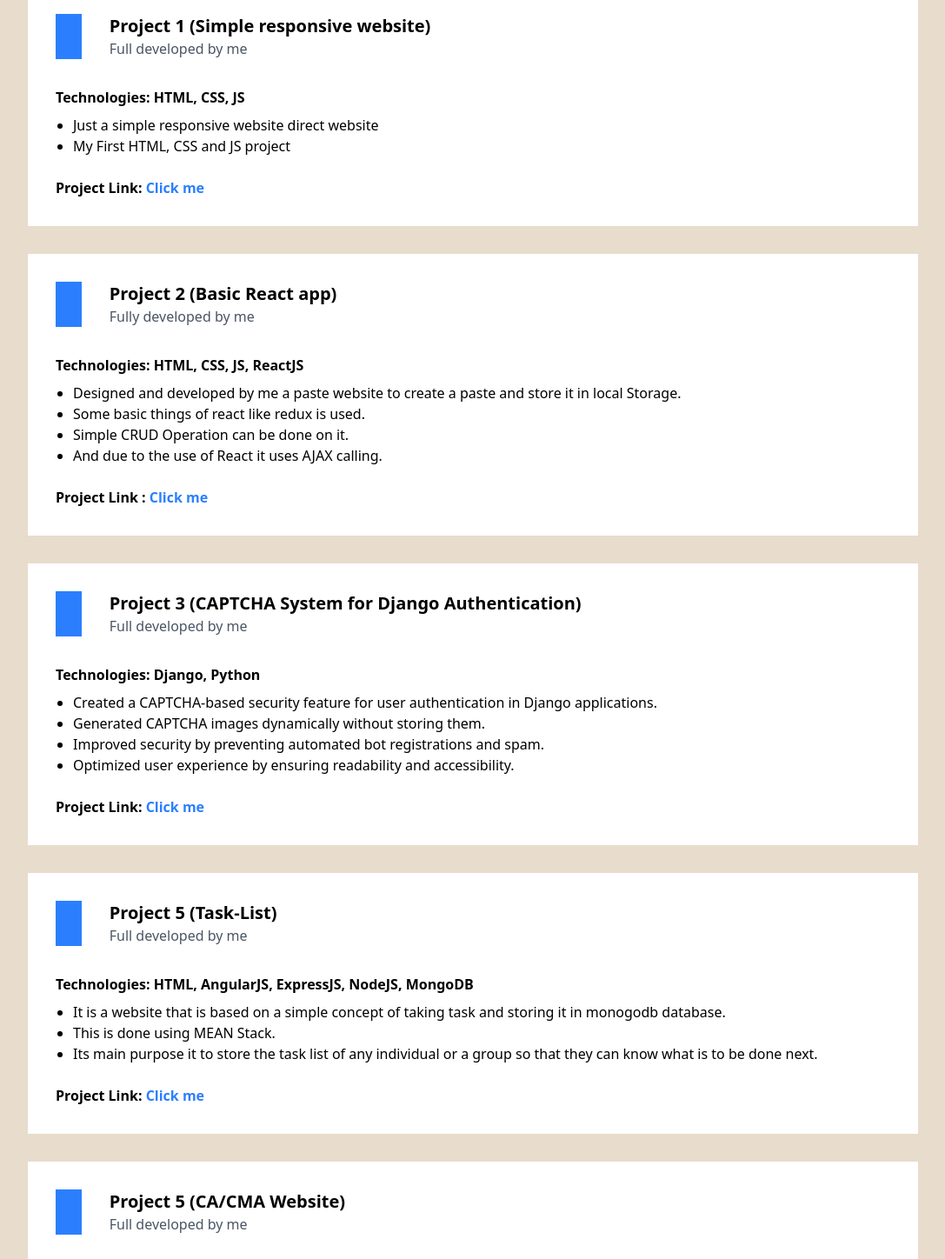
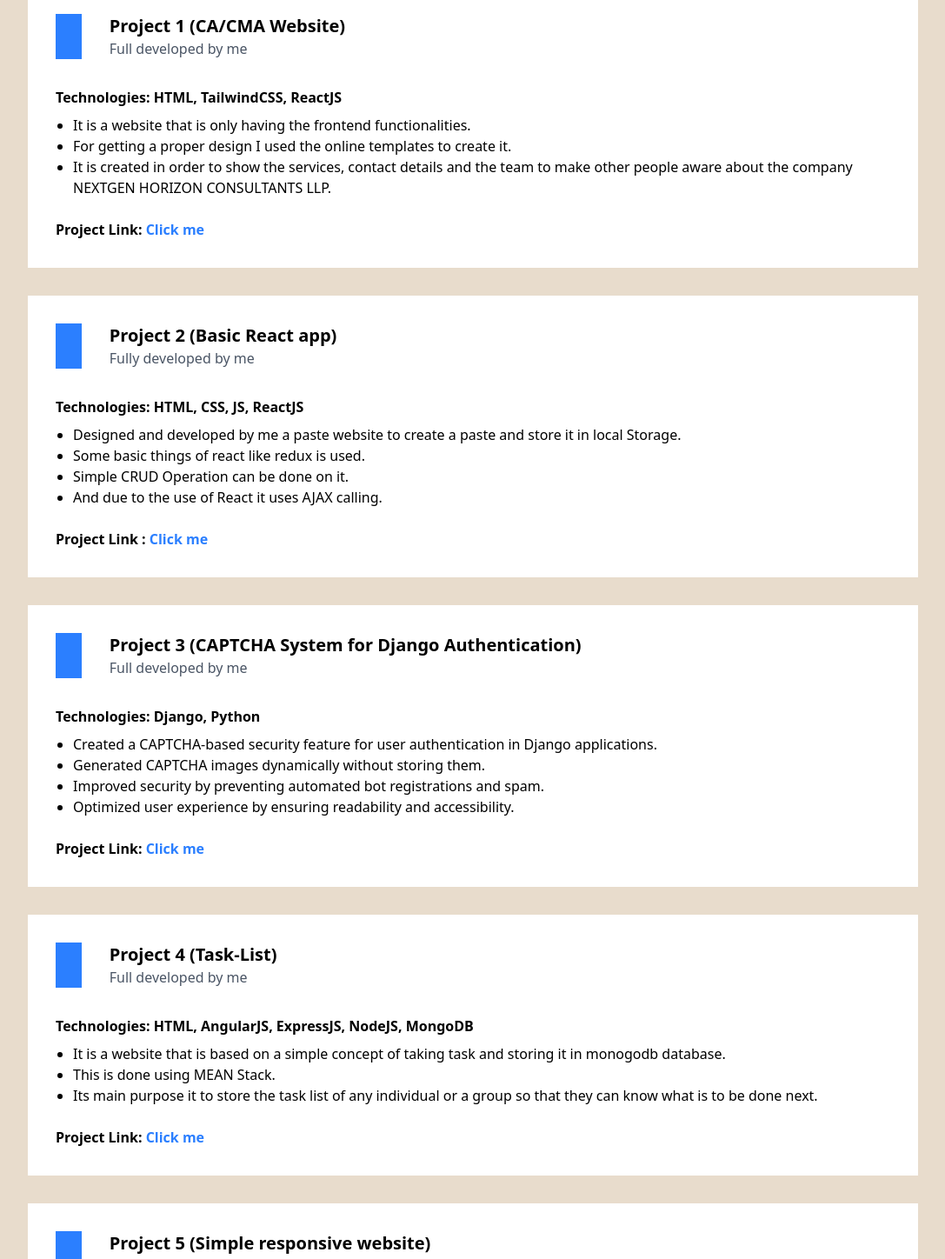
Before and after one commit to KushMody/MyPortfolio, a React (Vite) app: page /projects in a window 1280 px wide. Shown: the part 300-1748 px from the top of the page at 87% size, without its empty margins (96-1183 px from the left). Built offline with nearby package versions, Linux system fonts and the light colour scheme.

Commit message:
Updated Project component

```diff
--- a/src/components/Projects.jsx
+++ b/src/components/Projects.jsx
@@ -20,27 +20,28 @@ const Projects = () => {
                 </div>
 
                 {/* Project 1 */}
-                <div className="w-full bg-white flex flex-row">
+                <div className="w-full bg-white flex flex-row lg:flex-col">
                     <div className="lg:w-full flex flex-col gap-8">
                         <div className="flex gap-8 mt-8 ml-8">
                             <div className="w-[3%] bg-blue-500"></div>
                             <div className="flex flex-col">
-                                <h3 className="text-xl font-semibold">Project 1 (Simple responsive website)</h3>
+                                <h3 className="text-xl font-semibold">Project 1 (CA/CMA Website)</h3>
                                 <p className="text-gray-600">Full developed by me</p>
                             </div>
                         </div>
                         <div className="mx-8 mb-8">
-                            <h4 className="font-semibold">Technologies: HTML, CSS, JS</h4>
+                            <h4 className="font-semibold">Technologies: HTML, TailwindCSS, ReactJS</h4>
                             <ul className="list-disc ml-5 mt-2">
-                                <li>Just a simple responsive website direct website</li>
-                                <li>My First HTML, CSS and JS project</li>
+                                <li>It is a website that is only having the frontend functionalities.</li>
+                                <li>For getting a proper design I used the online templates to create it.</li>
+                                <li>It is created in order to show the services, contact details and the team to make other people aware about the company NEXTGEN HORIZON CONSULTANTS LLP.</li>
                             </ul>
                             <br />
-                            <p className='font-semibold'>Project Link: <a href="https://github.com/KushMody/STUDYSYNC"
-                            target='_blank' className='text-blue-500'>Click me</a></p>
+                            <p className='font-semibold'>Project Link:<a href="https://next-gen-horizon.vercel.app/#/" target='_blank' className='text-blue-500'> Click me </a></p>
                         </div>
                     </div>
                 </div>
+
 
                 {/* Project 2 */}
                 <div className="w-full bg-white flex flex-row lg:flex-col">
@@ -99,7 +100,7 @@ const Projects = () => {
                         <div className="flex gap-8 mt-8 ml-8">
                             <div className="w-[3%] bg-blue-500"></div>
                             <div className="flex flex-col">
-                                <h3 className="text-xl font-semibold">Project 5 (Task-List)</h3>
+                                <h3 className="text-xl font-semibold">Project 4 (Task-List)</h3>
                                 <p className="text-gray-600">Full developed by me</p>
                             </div>
                         </div>
@@ -116,25 +117,25 @@ const Projects = () => {
                     </div>
                 </div>
 
-                {/* Project */}
-                <div className="w-full bg-white flex flex-row lg:flex-col">
+                {/* Project 5*/}
+                <div className="w-full bg-white flex flex-row">
                     <div className="lg:w-full flex flex-col gap-8">
                         <div className="flex gap-8 mt-8 ml-8">
                             <div className="w-[3%] bg-blue-500"></div>
                             <div className="flex flex-col">
-                                <h3 className="text-xl font-semibold">Project 5 (CA/CMA Website)</h3>
+                                <h3 className="text-xl font-semibold">Project 5 (Simple responsive website)</h3>
                                 <p className="text-gray-600">Full developed by me</p>
                             </div>
                         </div>
                         <div className="mx-8 mb-8">
-                            <h4 className="font-semibold">Technologies: HTML, TailwindCSS, ReactJS</h4>
+                            <h4 className="font-semibold">Technologies: HTML, CSS, JS</h4>
                             <ul className="list-disc ml-5 mt-2">
-                                <li>It is a website that is only having the frontend functionalities.</li>
-                                <li>For getting a proper design I used the online templates to create it.</li>
-                                <li>It is created in order to show the services, contact details and the team to make other people aware about the company NEXTGEN HORIZON CONSULTANTS LLP.</li>
+                                <li>Just a simple responsive website direct website</li>
+                                <li>My First HTML, CSS and JS project</li>
                             </ul>
                             <br />
-                            <p className='font-semibold'>Project Link:<a href="https://next-gen-horizon.vercel.app/#/" target='_blank' className='text-blue-500'> Click me </a></p>
+                            <p className='font-semibold'>Project Link: <a href="https://github.com/KushMody/STUDYSYNC"
+                            target='_blank' className='text-blue-500'>Click me</a></p>
                         </div>
                     </div>
                 </div>
```
